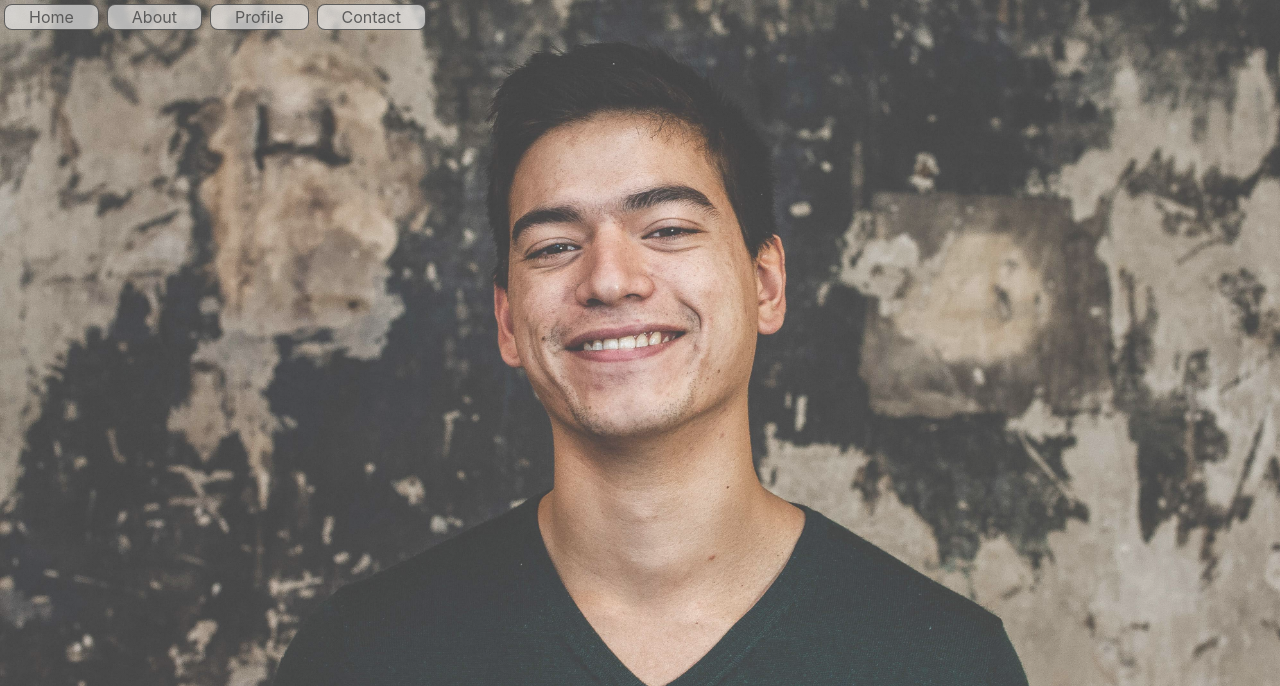
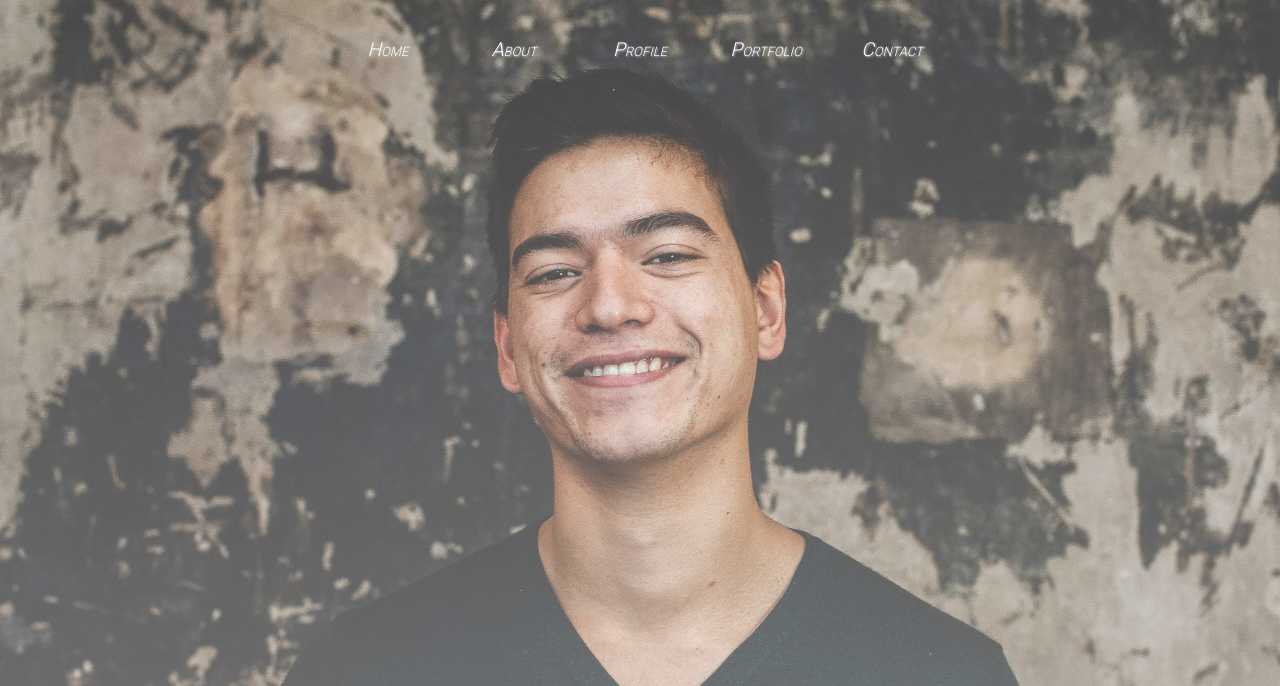
Before and after one commit to jonathansanturbano/portfolio, a plain HTML site: page index.html in a window 1280 px wide. Shown: the top 686 px of the page. Drawn offline with nearby package versions, Linux system fonts and the light colour scheme.

Commit message:
links and page styling

```diff
--- a/index.html
+++ b/index.html
@@ -6,47 +6,63 @@
   <title>Portfolio</title>
   <link rel="stylesheet" href="https://stackpath.bootstrapcdn.com/bootstrap/4.4.1/css/bootstrap.min.css">
   <link rel="stylesheet" href="https://use.fontawesome.com/releases/v5.11.2/css/all.css" integrity="sha384-KA6wR/X5RY4zFAHpv/CnoG2UW1uogYfdnP67Uv7eULvTveboZJg0qUpmJZb5VqzN" crossorigin="anonymous">
+  <link rel="preconnect" href="https://fonts.gstatic.com">
+  <link href="https://fonts.googleapis.com/css2?family=Roboto:wght@100;300&display=swap" rel="stylesheet">
   <link rel="stylesheet" href="style.css">
 </head>
 <body>
 
   <div class="banner">
+
     <div id="home">
-    <ul class="navigation">
-      <li role="presentation" class="navigation-items px-4"><a href="#home">Home</a></li>
-      <li role="presentation" class="navigation-items px-4"><a href="#about">About</a></li>
-      <li role="presentation" class="navigation-items px-4"><a href="#profile">Profile</a></li>
-      <li role="presentation" class="navigation-items px-4"><a href="#contact">Contact</a></li>
-    </ul>
+
+      <div class="navigation">
+
+        <div class="navigation-links">
+            <a class="navigation-items" href="#home">Home</a>
+            <a class="navigation-items" href="#about">About</a>
+            <a class="navigation-items" href="#profile">Profile</a>
+            <a class="navigation-items" href="#portfolio">Portfolio</a>
+            <a class="navigation-items" href="#contact">Contact</a>
         </div>
+
+      </div>
+    </div>
+
     <div>
       <h1 class="element"></h1>
     </div>
+
   </div>
 
 
   <div class="my-container">
+
     <div class="cards" id="about">
       <h1>A few words about myself...</h1>
-      <p>Lorem ipsum dolor sit amet, consectetur adipisicing elit. Quas odio suscipit voluptates, in, est esse commodi recusandae quis quia, ipsa laborum sapiente blanditiis possimus nemo placeat atque tempora inventore? Cupiditate?</p>
+      <p>I'm an American 🇺🇸 Luxembourger 🇱🇺 Taiwanese 🇹🇼 that grew up in Vietnam before studying in France at ESSEC Business School. Having gone through Le Wagon in Paris in October 2019 (batch #321), I code for a living and teach at Le Wagon.</p>
     </div>
+
     <div class="cards" id="profile">
       <h1>My life in a graph...</h1>
-      <p>Lorem ipsum dolor sit amet, consectetur adipisicing elit. Iste accusamus commodi repudiandae numquam ducimus fugit asperiores iusto, sapiente repellendus officia libero odit, nisi, facere natus in hic itaque dolorem. Obcaecati!</p>
+      <p>A graph speaks volumes, now I just need a graph. It's coming no worries.</p>
     </div>
+
+    <div class="cards" id="portfolio">
+        <h1>Websites I've coded so far</h1>
+      </div>
+    </div>
+
     <div class="cards">
-      <div class="card p-3 border-primary" id="contact">
+      <div class="p-3" id="contact">
         <h1>Say hello!</h1>
-        <p>Lorem ipsum dolor sit amet, consectetur adipisicing elit. Ea inventore ullam soluta temporibus quasi, quidem, vel libero qui eaque, dolorem maxime quo quia accusamus cumque. Sapiente asperiores temporibus maxime at!</p>
+        <div class="footer-links">
+          <a href="https://github.com/jonathansanturbano" target="_blank"><i class="fab fa-github"></i></a>
+          <a href="https://www.linkedin.com/in/jonathan-santurbano-462060a4/" target="_blank"><i class="fab fa-linkedin"></i></a>
         </div>
       </div>
     </div>
 
-  <div class="footer">
-    <div class="footer-links">
-      <a href="https://github.com/jonathansanturbano" target="_blank"><i class="fab fa-github"></i></a>
-      <a href="https://www.linkedin.com/in/jonathan-santurbano-462060a4/" target="_blank"><i class="fab fa-linkedin"></i></a>
-    </div>
   </div>
 
   <script src="https://stackpath.bootstrapcdn.com/bootstrap/4.4.1/js/bootstrap.bundle.min.js"></script>
--- a/script.js
+++ b/script.js
@@ -7,12 +7,28 @@ var options = {
 var typed = new Typed('.element', options);
 
 var navbar = document.querySelector('.navigation');
+var navigationLinks = document.querySelectorAll('.navigation a');
+
+// navigationLinks.forEach(link => {
+//   link.addEventListener('hover', () => {
+//     console.log("helo");
+//   });
+// })
+
 if (navbar) {
   window.addEventListener('scroll', () => {
     if (window.scrollY >= window.innerHeight) {
       navbar.classList.add('navigation-white');
+      navigationLinks.forEach(link => {
+        link.style.color = "black";
+        link.style.boxColor = "  box-shadow: 1px 2px 5px rgba(80, 80, 80, 0.9);";
+      });
     } else {
       navbar.classList.remove('navigation-white');
+      navigationLinks.forEach(link => {
+        link.style.backgroundColor = "transparent";
+        link.style.color = "white";
+      })
     }
   });
 }
--- a/style.css
+++ b/style.css
@@ -1,5 +1,13 @@
+html {
+  scroll-behavior: smooth;
+}
+
 body{
   background-color: rgba(126, 246, 255,0);
+  text-align: center;
+  font-family: 'Roboto', sans-serif;
+  height: fit-content;
+  background: linear-gradient(-216deg, #F0EEE8 51%, #F7CAC9 85%);
 }
 
 h1{
@@ -8,10 +16,12 @@ h1{
 
 .navigation{
   position: fixed;
-  padding: 1rem 0;
+  height: 100px;
   display: flex;
+  align-items: center;
+  justify-content: center;
   list-style: none;
-  padding: 0;
+  padding: 10px;
   margin: 0;
   background-color: transparent;
   color: black;
@@ -20,64 +30,113 @@ h1{
   width: 100vw;
 }
 
-.navigation-white {
-  background-color: white;
+.navigation-links {
+  display: flex;
+  justify-content: center;
+  width: 50%;
 }
 
-.navigation-items{
-  border: solid 1px rgba(80, 80, 80, 0.9);
-  padding: 0 2px;
-  border-radius: 8px;
-  margin: 4px 4px;
-  background-color: rgba(230, 230, 230, 0.7)
+.typed-cursor {
+  display: none;
+}
+
+.navigation-white {
+  background-color: rgb(250, 250, 250);
+  box-shadow: 0px 8px 5px rgba(200, 230, 230, 0.3);
+}
+
+.navigation-items {
+  width: 90px;
+  border-radius: 50%;
+  margin: 1rem auto;
+  display: flex;
+  height: 90px;
+  justify-content: center;
+  align-items: center;
+  transition: all 0.3s;
+  font-weight: 300;
+  text-decoration-thickness: from-font;
+  text-shadow: 1px 1px 2px rgb(190, 190, 190);
+  font-style: italic;
+  font-variant: petite-caps;
+  font-size: 1.2rem;
+  transition: all 0.5s;
+}
+
+.navigation-items:hover {
+  color: black;
+  background-color: #F8E462;
 }
 
 a {
-  color: rgba(80, 80, 80, 0.9);
+  color: white;
 }
 
 a:hover {
-  color: rgba(80, 80, 80, 0.9);
-  font-weight: bold;
+  color: black;
   text-decoration: none;
 }
 
 .banner{
-  background-image: linear-gradient(rgba(230,230,230,0.2), rgba(230,230,230,0.2)), url("profile.jpg");
+  background-image: linear-gradient(rgba(230,230,230,0.2), rgba(230,230,230,0.4)), url("profile.jpg");
   height: 100vh;
   background-size: cover;
-  background-position: center;
+  background-position: top;
   display: flex;
   flex-direction: column;
   justify-content: space-between;
+  box-shadow: 0px 8px 5px rgba(200, 230, 230, 0.3);
 }
 
 .my-container{
   height: 100%;
-  margin: 0 100px;
+  margin: 0 auto;
   display: flex;
   flex-direction: column;
   justify-content: flex-end;
 }
 
-.cards{
-  padding-bottom: 300px;
-  border-bottom: dotted 1px black;
+@media (max-width: 2000px) {
+  .my-container{
+    width: 700px;
+  }
+}
+
+@media (max-width: 768px) {
+  .my-container{
+    width: 500px;
+  }
+}
+
+@media (max-width: 540px) {
+  .my-container{
+    width: 300px;
+  }
+
+  .navigation {
+    display: none;
+  }
+}
+
+.cards {
+  height: 100vh;
+  border-bottom: solid 0.1px rgb(230, 230, 230);
+  margin: 20px 0 20px 0;
+  display: flex;
+  align-items: center;
+  flex-direction: column;
+  justify-content: space-evenly;
+}
+
+.cards:last-of-type {
+  border-bottom: none;
   margin: 20px 0 20px 0;
 }
 
-.footer {
-  background: #F4F4F4;
+.footer-links {
   display: flex;
   align-items: center;
   justify-content: center;
-  height: 100px;
-  padding: 0px 50px;
-  color: rgba(0,0,0,0.3);
-}
-.footer-links {
-  display: flex;
-  align-items: center;
 }
 
 .footer-links a {
@@ -87,6 +146,11 @@ a:hover {
   font-size: 42px;
   padding: 0px 10px;
 }
+
 .footer-links a:hover {
   opacity: 1;
 }
+
+.element {
+  height: 100px;
+}
```
Also changed, not shown: 1 other file. Lines whose indentation alone changed are shown as unchanged.
